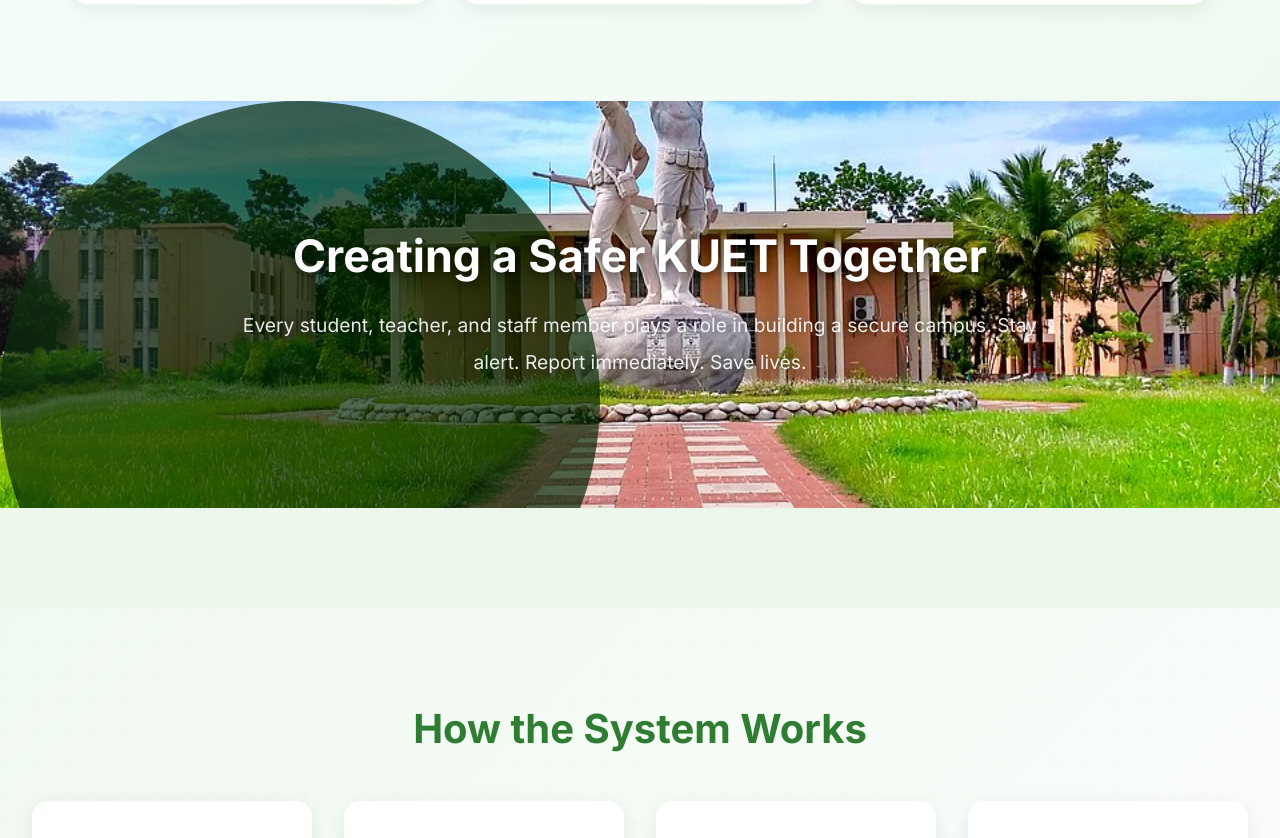
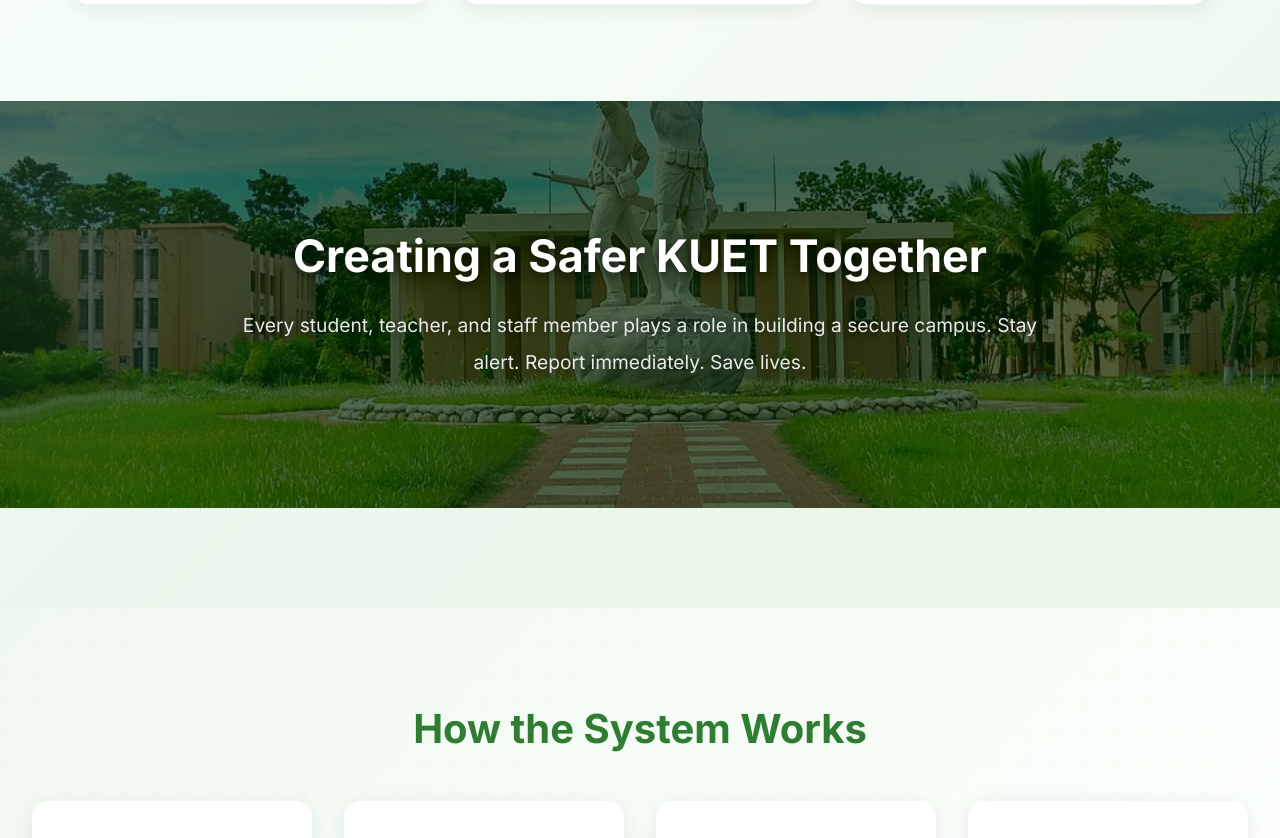
Before and after one commit to CodingABoveHEAd/kuet-crime-management-system, a React (Vite) app in the folder frontend/: page / in a window 1280 px wide. Shown: the part 1676-2514 px from the top of the page. Built offline with nearby package versions, Linux system fonts and the light colour scheme.

Commit message:
fixed some css issue

```diff
--- a/frontend/src/pages/Dashboard.jsx
+++ b/frontend/src/pages/Dashboard.jsx
@@ -396,13 +396,13 @@
         <table className="complaints-table">
           <thead>
             <tr>
-              <th>🖼️ Evidence</th>
-              <th>📋 Title</th>
-              <th>📝 Description</th>
-              <th>🏷️ Category</th>
-              <th>📊 Status</th>
-              <th>👤 Submitted By</th>
-              <th>📅 Date & Time</th>
+              <th>Evidence</th>
+              <th>Title</th>
+              <th>Description</th>
+              <th>Category</th>
+              <th>Status</th>
+              <th>Submitted By</th>
+              <th>Date & Time</th>
               {(user.role === "admin" || user.role === "authority") && <th>⚙️ Actions</th>}
             </tr>
           </thead>
@@ -436,9 +436,9 @@
                         value={complaint.status}
                         onChange={(e) => handleStatusChange(complaint._id, e.target.value)}
                       >
-                        <option value="Pending">⏳ Pending</option>
-                        <option value="Under Review">👀 Under Review</option>
-                        <option value="Resolved">✅ Resolved</option>
+                        <option value="Pending">Pending</option>
+                        <option value="Under Review">Under Review</option>
+                        <option value="Resolved">Resolved</option>
                       </select>
                     </td>
                   )}
--- a/frontend/src/styles/pagestyles/Dashboard.css
+++ b/frontend/src/styles/pagestyles/Dashboard.css
@@ -682,7 +682,7 @@
 /* Date Column Styling */
 .complaints-table td:nth-last-child(2) {
   color: #666;
-  font-size: 0.9rem;
+  font-size: 1.4rem;
   font-family: 'Courier New', monospace;
 }
 
--- a/frontend/src/styles/pagestyles/Home.css
+++ b/frontend/src/styles/pagestyles/Home.css
@@ -717,62 +717,7 @@
   animation-delay: 0.3s;
 }
 
-/* ===== AWARENESS SECTION ===== */
-.awareness {
-  padding: 8rem 0;
-  background: linear-gradient(135deg, #2e7d32 0%, #1b5e20 100%);
-  width: 100%;
-  position: relative;
-  overflow: hidden;
-  color: white;
-  margin-bottom: 100px;
-}
 
-.awareness::before {
-  content: '';
-  position: absolute;
-  top: -50%;
-  right: -10%;
-  width: 600px;
-  height: 600px;
-  background: radial-gradient(circle, rgba(255, 255, 255, 0.1) 0%, transparent 70%);
-  border-radius: 50%;
-  animation: float 15s ease-in-out infinite;
-}
-
-.awareness::after {
-  content: '';
-  position: absolute;
-  bottom: -50%;
-  left: -10%;
-  width: 500px;
-  height: 500px;
-  background: radial-gradient(circle, rgba(255, 255, 255, 0.08) 0%, transparent 70%);
-  border-radius: 50%;
-  animation: float 12s ease-in-out infinite reverse;
-}
-
-.awareness .container {
-  position: relative;
-  z-index: 1;
-  text-align: center;
-}
-
-.awareness .section-title {
-  color: white;
-  font-size: 2.8rem;
-  margin-bottom: 1.5rem;
-  animation: slideInDown 0.8s ease-out;
-}
-
-.awareness .section-subtitle {
-  color: rgba(255, 255, 255, 0.95);
-  font-size: 1.2rem;
-  line-height: 1.9;
-  max-width: 800px;
-  margin: 0 auto;
-  animation: slideInUp 0.8s ease-out 0.2s both;
-}
 
 @keyframes slideInDown {
   from {
@@ -1021,6 +966,7 @@
 
 @media (max-width: 480px) {
   .awareness {
+    /* background: radial-gradient(circle, rgba(255, 255, 255, 0.08) 0%, transparent 70%); */
     padding: 3rem 0;
   }
   .awareness .section-title {
```
